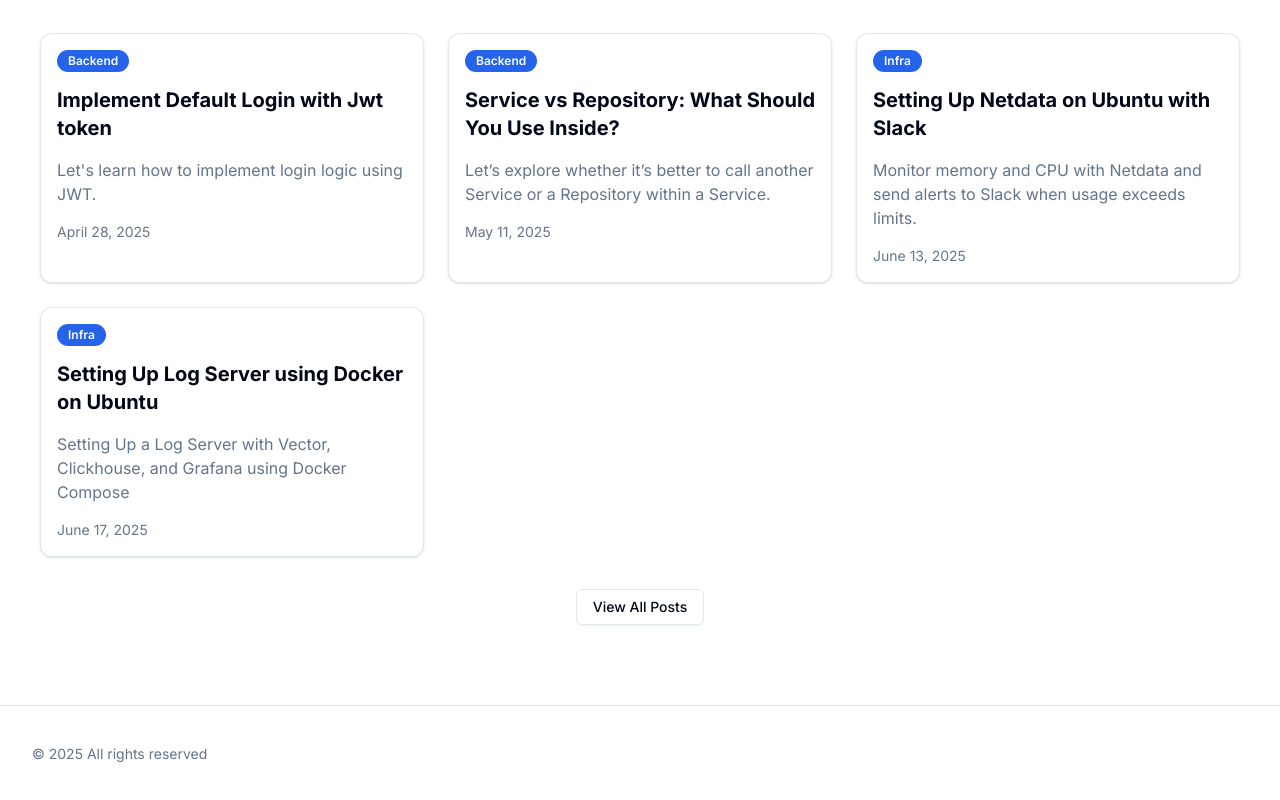
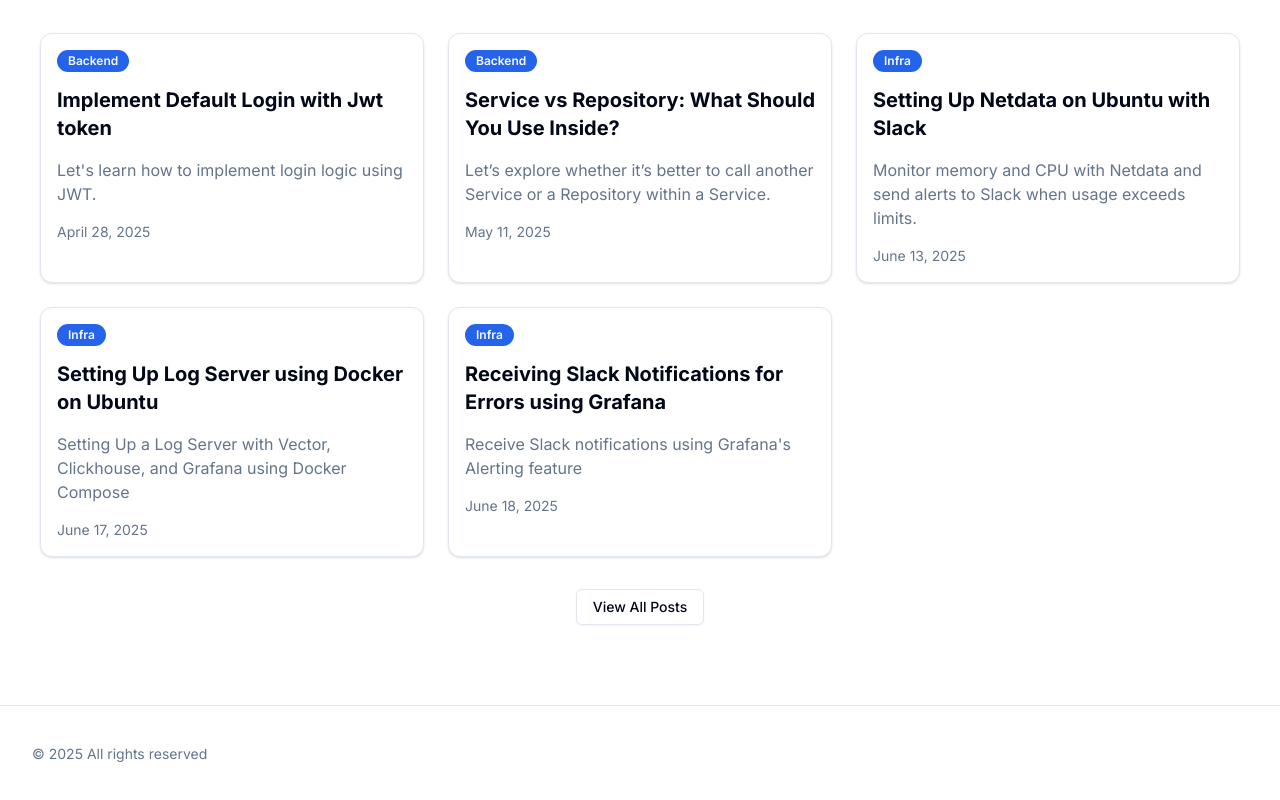
Before and after one commit to pkt369/junlog.dev, a Next.js app: page / in a window 1280 px wide. Shown: the part 629-1429 px from the top of the page. Built offline with nearby package versions, Linux system fonts and the light colour scheme; no server answers.

Commit message:
add postring in home page

```diff
--- a/app/page.tsx
+++ b/app/page.tsx
@@ -124,6 +124,24 @@ function FeaturedPosts() {
       tags: ["Infra", "Log", "Vector", "Clickhouse", "Grafana", "Docker", "Docker-Compose", "Ubuntu"],
       slug: "setting-up-log-server",
     },
+    {
+      id: "5",
+      title: {
+        ko: "Grafana 를 이용해 Error 시 슬랙으로 에러 받기",
+        en: "Receiving Slack Notifications for Errors using Grafana",
+      },
+      excerpt: {
+        ko: "Grafana 의 Alerting 기능을 이용해 Slack 으로 메세지 받기",
+        en: "Receive Slack notifications using Grafana's Alerting feature",
+      },
+      date: "2025-06-18",
+      category: {
+        ko: "Infra",
+        en: "Infra",
+      },
+      tags: ["Infra", "Log", "Clickhouse", "Grafana", "Slack", "Alert"],
+      slug: "setting-up-grafana-slack",
+    },
   ]
 
   return (
```
Also changed, not shown: posts/setting-up-grafana-slack.md (+1 -1 lines).
